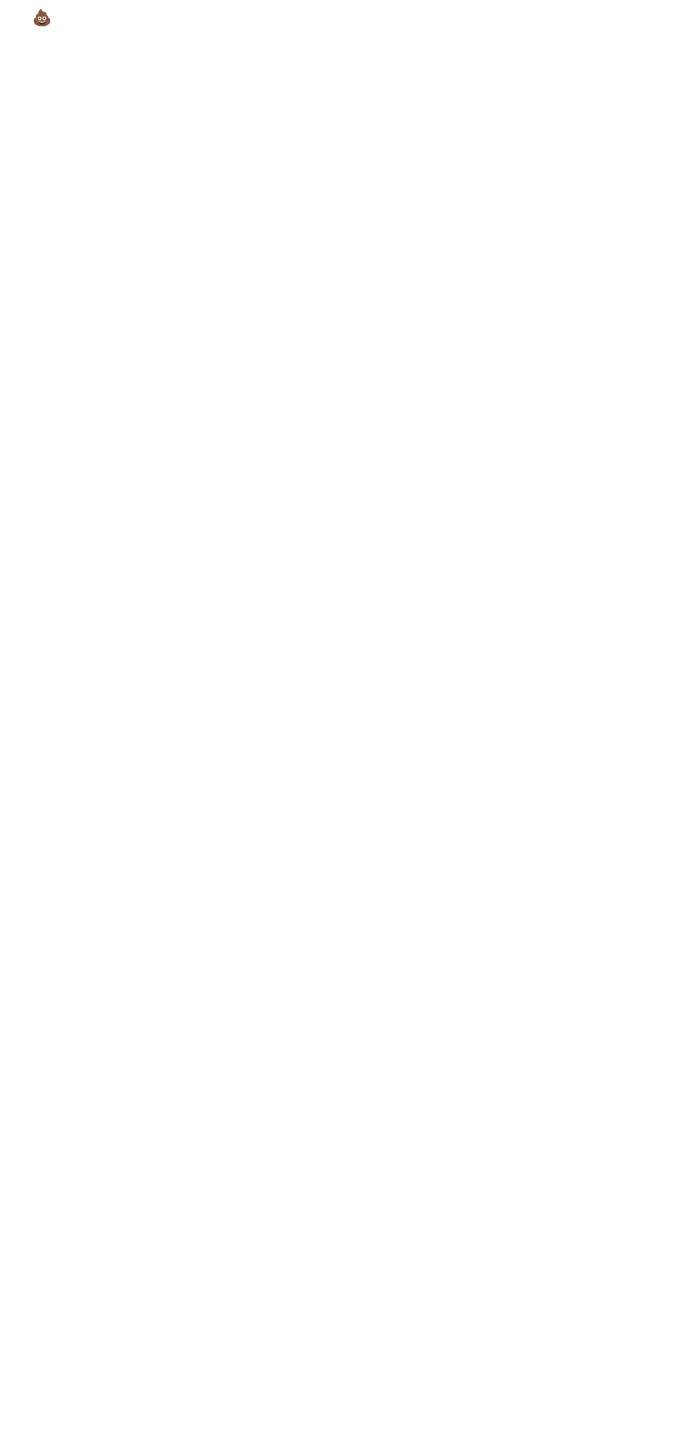
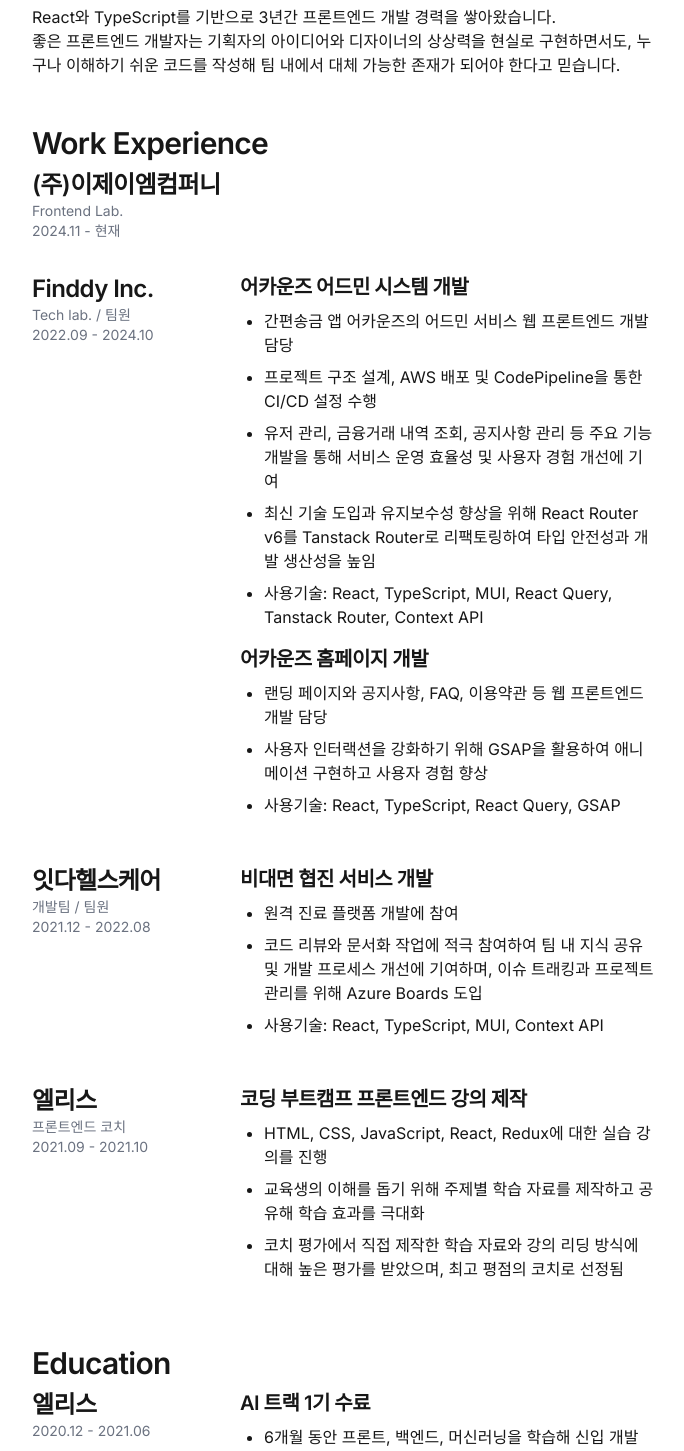
Before and after one commit to nufrofved/blog, a Next.js app: page /me in a window 1280 px wide. Shown: the part 140-1591 px from the top of the page, without its empty margins (296-980 px from the left). Before the commit the page ends 800 px from the top, so only its background shows below. Built offline with nearby package versions, Linux system fonts and the light colour scheme.

Commit message:
resume 기본 데이터, experience block 컴포넌트 추가

```diff
--- /dev/null
+++ b/app/me/components/experience.tsx
@@ -0,0 +1,42 @@
+import { ReactNode } from 'react';
+
+export type Experience = {
+  title: ReactNode;
+  description?: ReactNode[];
+  detail?: Omit<Experience, 'detail'>[];
+};
+
+export const ExperienceBlock = ({
+  data: { title, description, detail },
+}: {
+  data: Experience;
+}) => {
+  return (
+    <section key={crypto.randomUUID()} className="grid sm:grid-cols-3 mb-8">
+      <div className="sm:col-span-1">
+        <h3 className="scroll-m-20 text-2xl font-semibold tracking-tight">
+          {title}
+        </h3>
+        {description?.map((d) => (
+          <p key={crypto.randomUUID()} className="text-sm text-gray-500">
+            {d}
+          </p>
+        ))}
+      </div>
+      <div className="sm:col-span-2">
+        {detail?.map(({ title, description }) => (
+          <div key={crypto.randomUUID()}>
+            <h4 className="scroll-m-20 text-xl font-semibold tracking-tight">
+              {title}
+            </h4>
+            <ul className="mb-4 ml-6 list-disc [&>li]:mt-2">
+              {description?.map((d) => (
+                <li key={crypto.randomUUID()}>{d}</li>
+              ))}
+            </ul>
+          </div>
+        ))}
+      </div>
+    </section>
+  );
+};
--- /dev/null
+++ b/app/me/constant.ts
@@ -0,0 +1,81 @@
+import { Experience } from './components/experience';
+
+export const WORK_EXPERIENCES: Experience[] = [
+  {
+    title: '(주)이제이엠컴퍼니',
+    description: ['Frontend Lab.', '2024.11 - 현재'],
+  },
+  {
+    title: 'Finddy Inc.',
+    description: ['Tech lab. / 팀원', '2022.09 - 2024.10'],
+    detail: [
+      {
+        title: '어카운즈 어드민 시스템 개발',
+        description: [
+          '간편송금 앱 어카운즈의 어드민 서비스 웹 프론트엔드 개발 담당',
+          '프로젝트 구조 설계, AWS 배포 및 CodePipeline을 통한 CI/CD 설정 수행',
+          '유저 관리, 금융거래 내역 조회, 공지사항 관리 등 주요 기능 개발을 통해 서비스 운영 효율성 및 사용자 경험 개선에 기여',
+          '최신 기술 도입과 유지보수성 향상을 위해 React Router v6를 Tanstack Router로 리팩토링하여 타입 안전성과 개발 생산성을 높임',
+          '사용기술: React, TypeScript, MUI, React Query, Tanstack Router, Context API',
+        ],
+      },
+      {
+        title: '어카운즈 홈페이지 개발',
+        description: [
+          '랜딩 페이지와 공지사항, FAQ, 이용약관 등 웹 프론트엔드 개발 담당',
+          '사용자 인터랙션을 강화하기 위해 GSAP을 활용하여 애니메이션 구현하고 사용자 경험 향상',
+          '사용기술: React, TypeScript, React Query, GSAP',
+        ],
+      },
+    ],
+  },
+  {
+    title: '잇다헬스케어',
+    description: ['개발팀 / 팀원', '2021.12 - 2022.08'],
+    detail: [
+      {
+        title: '비대면 협진 서비스 개발',
+        description: [
+          '원격 진료 플랫폼 개발에 참여',
+          '코드 리뷰와 문서화 작업에 적극 참여하여 팀 내 지식 공유 및 개발 프로세스 개선에 기여하며, 이슈 트래킹과 프로젝트 관리를 위해 Azure Boards 도입',
+          '사용기술: React, TypeScript, MUI, Context API',
+        ],
+      },
+    ],
+  },
+  {
+    title: '엘리스',
+    description: ['프론트엔드 코치', '2021.09 - 2021.10'],
+    detail: [
+      {
+        title: '코딩 부트캠프 프론트엔드 강의 제작',
+        description: [
+          'HTML, CSS, JavaScript, React, Redux에 대한 실습 강의를 진행',
+          '교육생의 이해를 돕기 위해 주제별 학습 자료를 제작하고 공유해 학습 효과를 극대화',
+          '코치 평가에서 직접 제작한 학습 자료와 강의 리딩 방식에 대해 높은 평가를 받았으며, 최고 평점의 코치로 선정됨',
+        ],
+      },
+    ],
+  },
+];
+
+export const EDUCATIONAL_EXPERIENCES: Experience[] = [
+  {
+    title: '엘리스',
+    description: ['2020.12 - 2021.06'],
+    detail: [
+      {
+        title: 'AI 트랙 1기 수료',
+        description: [
+          '6개월 동안 프론트, 백엔드, 머신러닝을 학습해 신입 개발자, 데이터분석가, 테크니컬 기획자가 되는 교육 과정',
+          '기간 중 총 세개의 프로젝트를 진행함으로써 React와 JavaScript에 대해 학습',
+        ],
+      },
+    ],
+  },
+  {
+    title: '중앙대학교',
+    description: ['2015.03 - 2020.02'],
+    detail: [{ title: '지식경영학부 졸업' }],
+  },
+];
--- a/app/me/page.tsx
+++ b/app/me/page.tsx
@@ -1,3 +1,46 @@
+import { EDUCATIONAL_EXPERIENCES, WORK_EXPERIENCES } from './constant';
+
+import { ExperienceBlock } from './components/experience';
+import { ReactNode } from 'react';
+
 export default function Me() {
-  return <>💩</>;
+  return (
+    <>
+      <Section>
+        <p>
+          React와 TypeScript를 기반으로 3년간 프론트엔드 개발 경력을
+          쌓아왔습니다.
+        </p>
+        <p>
+          좋은 프론트엔드 개발자는 기획자의 아이디어와 디자이너의 상상력을
+          현실로 구현하면서도, 누구나 이해하기 쉬운 코드를 작성해 팀 내에서 대체
+          가능한 존재가 되어야 한다고 믿습니다.
+        </p>
+      </Section>
+      <Section>
+        <H2>Work Experience</H2>
+        {WORK_EXPERIENCES.map((experience) => (
+          <ExperienceBlock key={crypto.randomUUID()} data={experience} />
+        ))}
+      </Section>
+      <Section>
+        <H2>Education</H2>
+        {EDUCATIONAL_EXPERIENCES.map((experience) => (
+          <ExperienceBlock key={crypto.randomUUID()} data={experience} />
+        ))}
+      </Section>
+    </>
+  );
 }
+
+function Section({ children }: Readonly<{ children: ReactNode }>) {
+  return <section className="mb-12">{children}</section>;
+}
+
+function H2({ children }: Readonly<{ children: ReactNode }>) {
+  return (
+    <h2 className="scroll-m-20 pb-2 text-3xl font-semibold tracking-tight first:mt-0">
+      {children}
+    </h2>
+  );
+}
```
